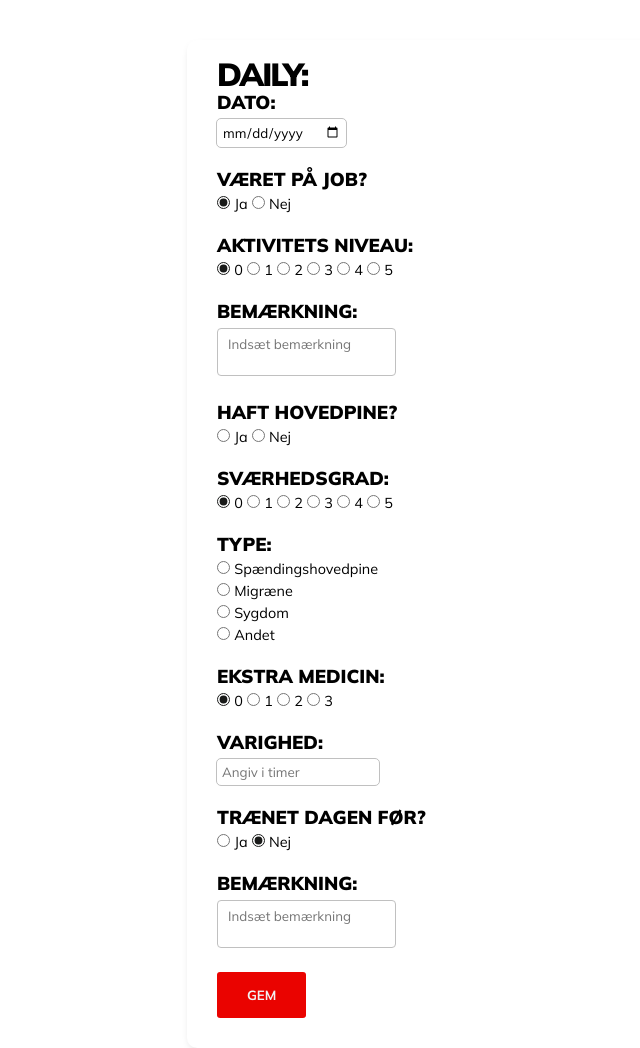
After one commit to LasseLykke/heartbeat, a PHP site: page /daily.php in a window 1280 px wide. The commit adds this page. Shown: the whole page, without its empty margins (153-793 px from the left). Run offline with PHP 8.4, Linux system fonts and the light colour scheme; the visitor is signed in with stand-in values (Sample User, id 1); a stand-in replaces the project's code that opens the database connection.

Commit message:
Merge daily and pain form together for a more smooth loggin. Working on adding sleep tracking to the form

```diff
--- /dev/null
+++ b/daily.php
@@ -0,0 +1,216 @@
+<?php
+ob_start();
+session_start();
+include 'header.php';
+
+if (isset($_SESSION['user_id']) && isset($_SESSION['user_name'])) {
+    if ($_SERVER["REQUEST_METHOD"] == "POST") {
+        $painDates = htmlspecialchars($_POST["dato"]);
+        // Sanitize input and set default values if fields are empty
+        $dailyJob = isset($_POST["dailyJob"]) ? htmlspecialchars($_POST["dailyJob"]) : '';
+        $dailyAktivitet = isset($_POST["dailyAktivitet"]) ? htmlspecialchars($_POST["dailyAktivitet"]) : '';
+        $dailyAktivitetNotes = isset($_POST["dailyAktivitetNotes"]) ? htmlspecialchars($_POST["dailyAktivitetNotes"]) : '';
+        $painState = isset($_POST["painState"]) ? htmlspecialchars($_POST["painState"]) : '';
+        $painLevel = isset($_POST["painLevel"]) ? htmlspecialchars($_POST["painLevel"]) : '';
+        $painType = isset($_POST["painType"]) ? htmlspecialchars($_POST["painType"]) : '';
+        $painKillers = isset($_POST["painKillers"]) ? htmlspecialchars($_POST["painKillers"]) : '';
+        $painDuration = isset($_POST["painDuration"]) ? htmlspecialchars($_POST["painDuration"]) : '';
+        $painWorkout = isset($_POST["painWorkout"]) ? htmlspecialchars($_POST["painWorkout"]) : '';
+        $painNotes = isset($_POST["painNotes"]) ? htmlspecialchars($_POST["painNotes"]) : '';
+
+
+
+            // Begin a database transaction
+            $mysqli->begin_transaction();
+
+            $sql1 = "INSERT INTO daily (dailyJob, dailyAktivitet, dailyAktivitetNotes) VALUES (?,?,?)";
+            $sql2 = "INSERT INTO pain (painDates, painState, painLevel, painType, painKillers, painDuration, painWorkout, painNotes) VALUES (?,?,?,?,?,?,?,?)";
+
+            $stmt1 = $mysqli->prepare($sql1);
+            $stmt2 = $mysqli->prepare($sql2);
+
+            if ($stmt1 === false || $stmt2 === false) {
+                die("Error: " . $mysqli->error);
+            }
+
+            $stmt1->bind_param("sss", $dailyJob, $dailyAktivitet, $dailyAktivitetNotes);
+            $stmt2->bind_param("ssssssss", $painDates, $painState, $painLevel, $painType, $painKillers, $painDuration, $painWorkout, $painNotes);
+
+            // Execute the statements
+            $stmt1->execute();
+            $stmt2->execute();
+
+            // Commit the transaction if both statements executed successfully
+            $mysqli->commit();
+
+            // Close the statements
+            $stmt1->close();
+            $stmt2->close();
+
+            // Close the database connection
+            $mysqli->close();
+
+            // Redirect to success page
+            header("Location: success.php");
+            exit();
+
+
+}
+ob_end_flush();
+?>
+
+
+<!DOCTYPE html>
+<html>
+    <head>
+        <meta name="viewport" content="width=device-width, initial-scale=1.0">
+        <meta charset="UTF-8" />
+        <meta http-equiv="X-UA-Compatible" content="IE=edge" />
+        <!-- Logger ud efter 15min -->
+        <meta http-equiv="refresh" content="1500;url=logout.php" />
+        <title>H E A R T B E A T || DAILY </title>
+    </head>
+    <body>
+<?php
+        // Viser success eller fejl meddelelse
+        if (isset($_SESSION["message"])) {
+        echo "<p>{$_SESSION["message"]}</p>";
+        unset($_SESSION["message"]);
+        }
+?>
+        <div class="formWrapper">
+            <form class="painForm" action="" method="POST">
+                <h1>Daily:</h1>
+
+                <!-- DATO -->
+                <div class="painDate">
+                    <h3>Dato:</h3>
+                <label for="painDates"></label>
+                <input type="date" id="painDates" name="dato" required>
+                </div>
+
+                <!-- JOB -->
+                <div class="dailyJob">
+                <h3>Været på Job?</h3><br>
+                <input type="radio" id="dailyJob_ja" name="dailyJob" value="Ja" required checked>
+                <label for="dailyJob_ja">Ja</label>
+                <input type="radio" id="dailyJob_nej" name="dailyJob" value="Nej" required>
+                <label for="dailyJob_nej">Nej</label>
+                </div>
+
+                <!-- AKTIVITETSNIVEAU -->
+                <div class="dailyAktivitet">
+                <h3>Aktivitets niveau:</h3><br>
+                <input type="radio" id="0" name="dailyAktivitet" value="0" checked>
+                <label for="0">0</label>
+                <input type="radio" id="1" name="dailyAktivitet" value="1">
+                <label for="1">1</label>
+                <input type="radio" id="2" name="dailyAktivitet" value="2">
+                <label for="2">2</label>
+                <input type="radio" id="3" name="dailyAktivitet" value="3">
+                <label for="3">3</label>
+                <input type="radio" id="4" name="dailyAktivitet" value="4">
+                <label for="4">4</label>
+                <input type="radio" id="5" name="dailyAktivitet" value="5">
+                <label for="5">5</label>
+                </div>
+
+                <!-- AKTIVITETS NOTE -->
+                <div class="dailyAktivitetNotes">
+                    <h3>Bemærkning:</h3>
+                <label for="dailyAktivitetNotes"></label>
+                <textarea id="dailyAktivitetNotes" placeholder="Indsæt bemærkning" name="dailyAktivitetNotes"></textarea>
+                </div>
+
+
+                <!-- HAFT HOVEDPINE -->
+                <div class="painState">
+                <h3>Haft hovedpine?</h3><br>
+                <input type="radio" id="painState_ja" name="painState" value="Ja" required>
+                <label for="painState_ja">Ja</label>
+                <input type="radio" id="painState_nej" name="painState" value="Nej" required>
+                <label for="painState_nej">Nej</label>
+                </div>
+
+                <!-- SVÆRHEDSGRAD -->
+                <div class="painLevel">
+                <h3>Sværhedsgrad:</h3><br>
+                <input type="radio" id="0" name="painLevel" value="0" checked>
+                <label for="0">0</label>
+                <input type="radio" id="1" name="painLevel" value="1">
+                <label for="1">1</label>
+                <input type="radio" id="2" name="painLevel" value="2">
+                <label for="2">2</label>
+                <input type="radio" id="3" name="painLevel" value="3">
+                <label for="3">3</label>
+                <input type="radio" id="4" name="painLevel" value="4">
+                <label for="4">4</label>
+                <input type="radio" id="5" name="painLevel" value="5">
+                <label for="5">5</label>
+                </div>
+
+
+
+                <!-- Pain type -->
+                <div class="painType">
+                <h3>Type:</h3><br>
+                <input type="radio" id="spænding" name="painType" value="Spænding">
+                <label for="spænding">Spændingshovedpine</label><br>
+                <input type="radio" id="migræne" name="painType" value="Migræne">
+                <label for="migræne">Migræne</label><br>
+                <input type="radio" id="sygdom" name="painType" value="Sygdom">
+                <label for="sygdom">Sygdom</label><br>
+                <input type="radio" id="andet" name="painType" value="Andet">
+                <label for="andet">Andet</label><br>
+                </div>
+
+                <!-- EKSTRA MEDICIN -->
+                <div class="painKillers">
+                <h3>Ekstra medicin:</h3><br>
+                <input type="radio" id="0" name="painKillers" value="0" checked required>
+                <label for="0">0</label>
+                <input type="radio" id="1" name="painKillers" value="1" required>
+                <label for="1">1</label>
+                <input type="radio" id="2" name="painKillers" value="2" required>
+                <label for="2">2</label>
+                <input type="radio" id="3" name="painKillers" value="3" required>
+                <label for="3">3</label>
+                </div>
+
+                <div class="painDuration">
+                    <h3>Varighed:</h3>
+                    <label for="painDuration"></label>
+                    <input type="number" id="painDuration" name="painDuration" placeholder="Angiv i timer">
+                </div>
+
+                <!-- TRÆNET DAGEN FØR? -->
+                <div class="painWorkout">
+                <h3>Trænet dagen før?</h3><br>
+                <input type="radio" id="painWorkout_ja" name="painWorkout" value="Ja" required>
+                <label for="painState_ja">Ja</label>
+                <input type="radio" id="painWorkout_nej" name="painWorkout" value="Nej" checked required>
+                <label for="painWorkout_nej">Nej</label>
+                </div>
+
+                <!-- BEMÆRKNING -->
+                <div class="painNotes">
+                    <h3>Bemærkning:</h3>
+                <label for="painNotes"></label>
+                <textarea id="painNotes" placeholder="Indsæt bemærkning" name="painNotes"></textarea>
+                </div>
+
+                <button class="submit">Gem</button>
+            </form>
+        </div>
+
+
+    </body>
+</html>
+
+<?php
+/* Hvis ikke logget ind bliver man sendt tilbage til login skærm */
+} else {
+    header("Location: index.php");
+    exit();
+}
+?>
--- a/forside.php
+++ b/forside.php
@@ -29,7 +29,7 @@ if (isset($_SESSION['user_id']) && isset($_SESSION['user_name'])) {
         </div>
         <div class="formContainer">
             <h2 class="formHeader">Input:</h2>
-            <a href="painForm.php"><button class="formBtn">Daglig log</button></a>
+            <a href="daily.php"><button class="formBtn">Daglig log</button></a>
             <a href="træningsForm.php"><button class="formBtn">Workout's</button></a>
         </div>
 
--- a/style/layout.css
+++ b/style/layout.css
@@ -155,12 +155,12 @@
 
 .painDate, .painState, .painLevel, .painType, .painKillers, .painDuration, .painWorkout, .painNotes, .workoutDate, .workoutCykel,
 .workoutPulldown, .workoutRygbøjning, .workoutAbs, .workoutBrystpres, .workoutLegpress, .workoutLegcurl, .workoutLegextension, .workoutBiceps,
-.workoutButtups, .workoutPullups, .workoutLøb, .workoutRyst, .workoutMusik, .workoutVandOgVægt, .workoutBemærkning {
+.workoutButtups, .workoutPullups, .workoutLøb, .workoutRyst, .workoutMusik, .workoutVandOgVægt, .workoutBemærkning, .dailyJob, .dailyAktivitet, .dailyAktivitetNotes {
   padding: 10px 0px 10px 0px;
   text-align: left;
 }
 
-.painNotes label {
+.painNotes label, .dailyAktivitetNotes label {
   display: block;
 }
 
@@ -176,7 +176,7 @@ input:focus {
   border: none;
 }
 
-.painState input, .painLevel input, .painType input, .painKillers input, .painWorkout input {
+.painState input, .painLevel input, .painType input, .painKillers input, .painWorkout input, .dailyJob input, .dailyAktivitet input {
   display: inline-block;
 }
 
```
